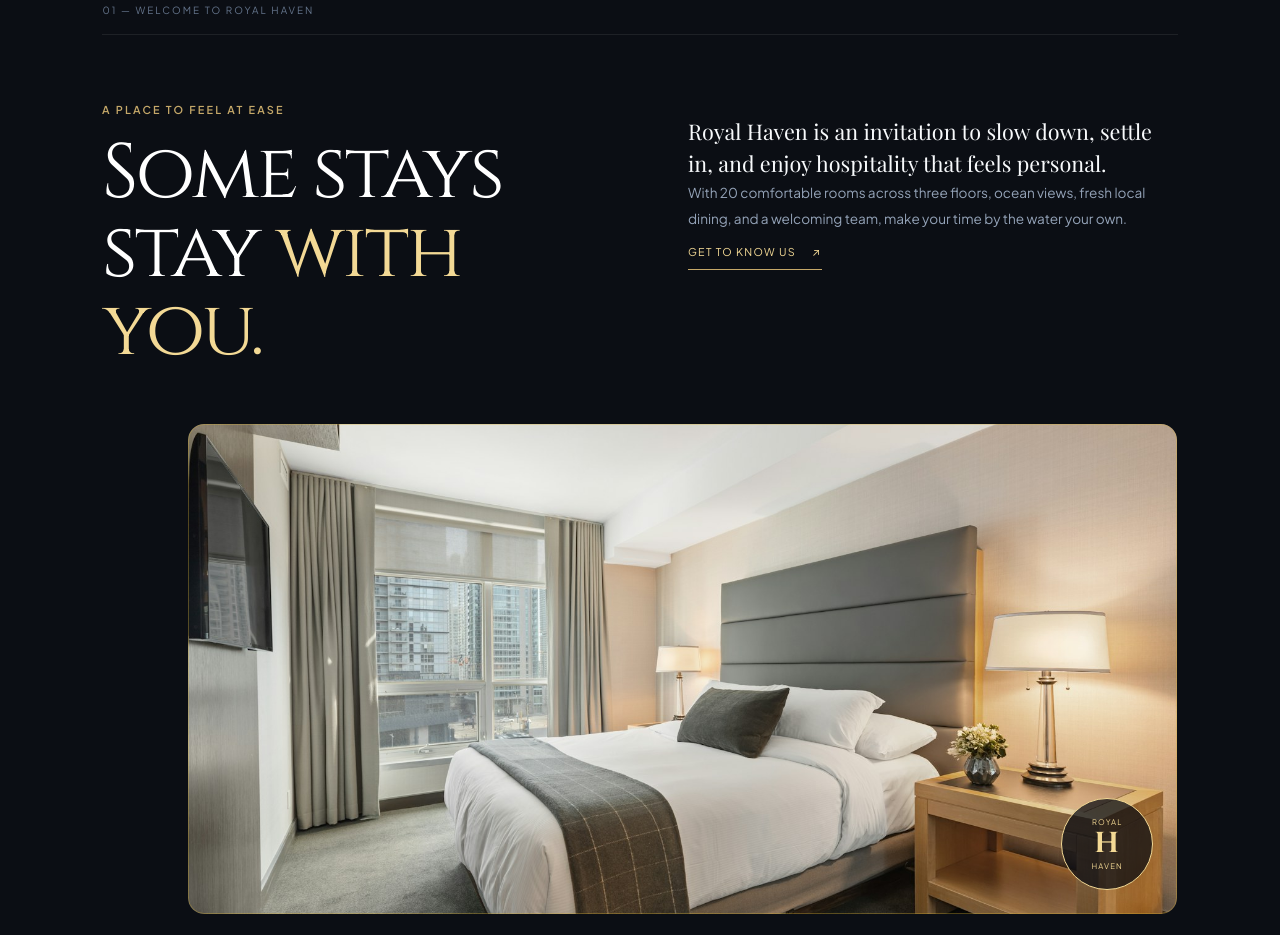
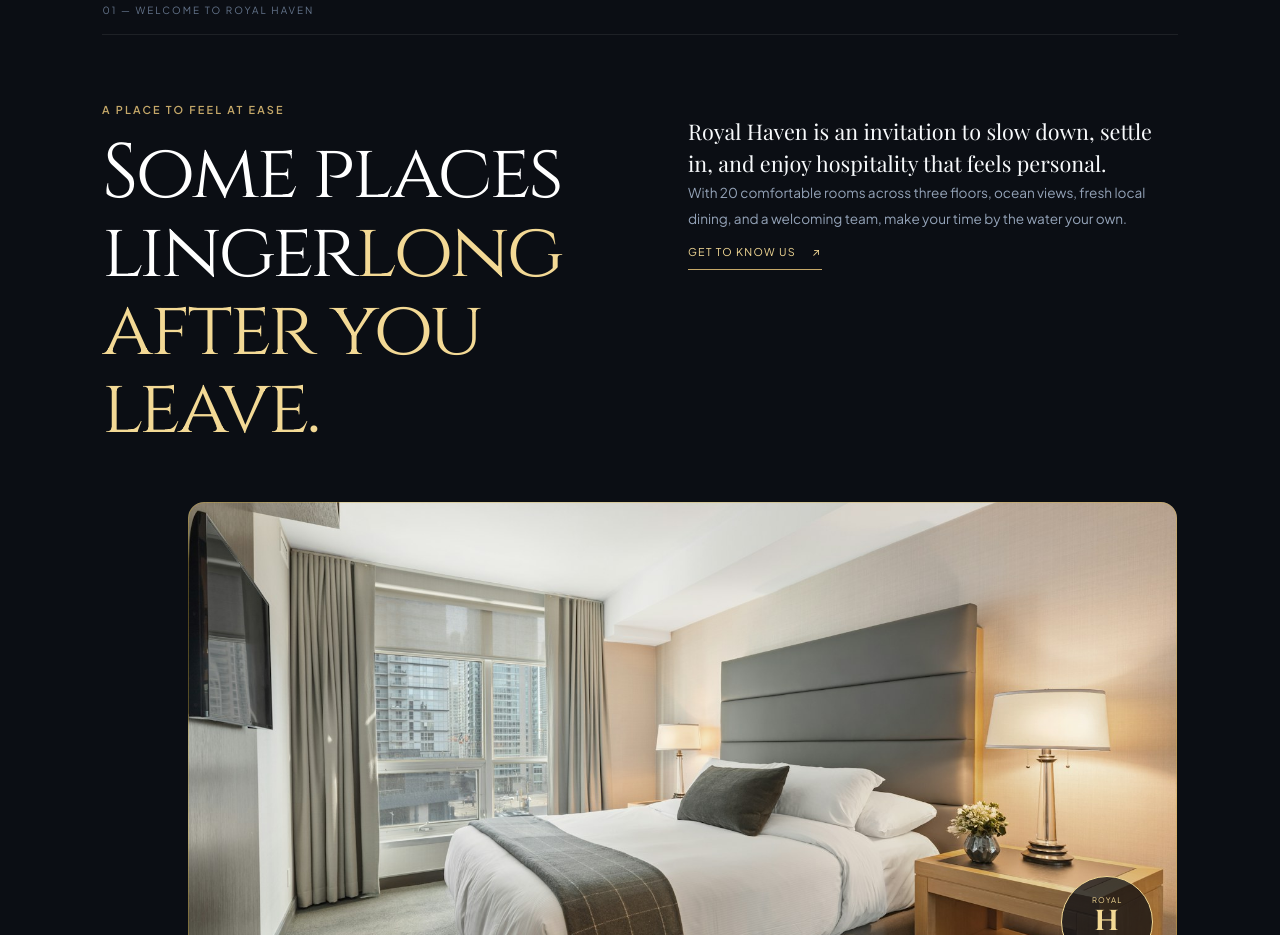
Before and after one commit to EC-Prime/Hotel-Reservation-System, a plain HTML site: page web/index.html in a window 1280 px wide. Shown: the part 1160-2095 px from the top of the page. Drawn offline with nearby package versions, Linux system fonts and the light colour scheme; no server answers; a web font is replaced by a local one.

Commit message:
fix: update home story heading for improved clarity

```diff
--- a/web/index.html
+++ b/web/index.html
@@ -138,7 +138,8 @@
       <div class="home-story-grid">
         <div>
           <p class="home-eyebrow home-eyebrow-gold">A PLACE TO FEEL AT EASE</p>
-          <h2>Some stays<br>stay <em>with you.</em></h2>
+          <h2>Some places <br>linger<em>long after you leave.</em></h2>
+
         </div>
         <div class="home-story-copy">
           <p class="home-lead">Royal Haven is an invitation to slow down, settle in, and enjoy hospitality that feels personal.</p>
```
